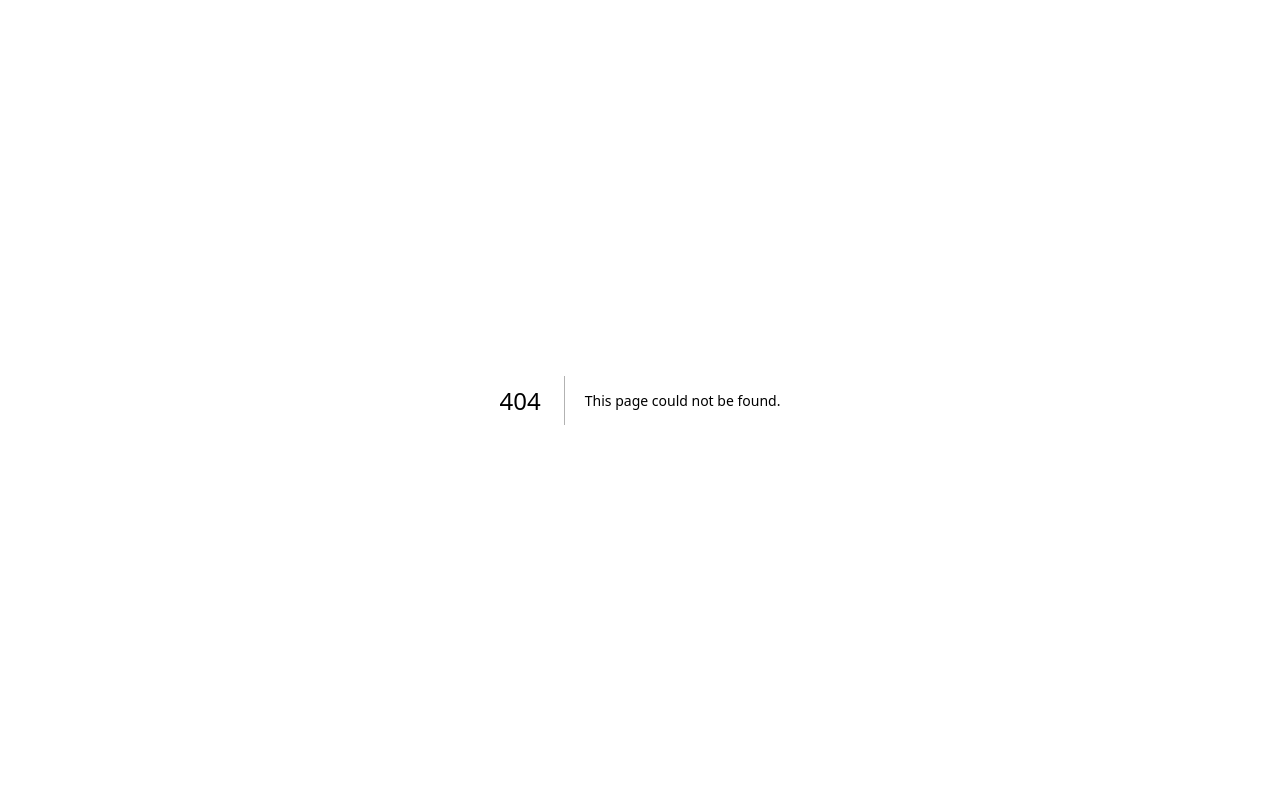
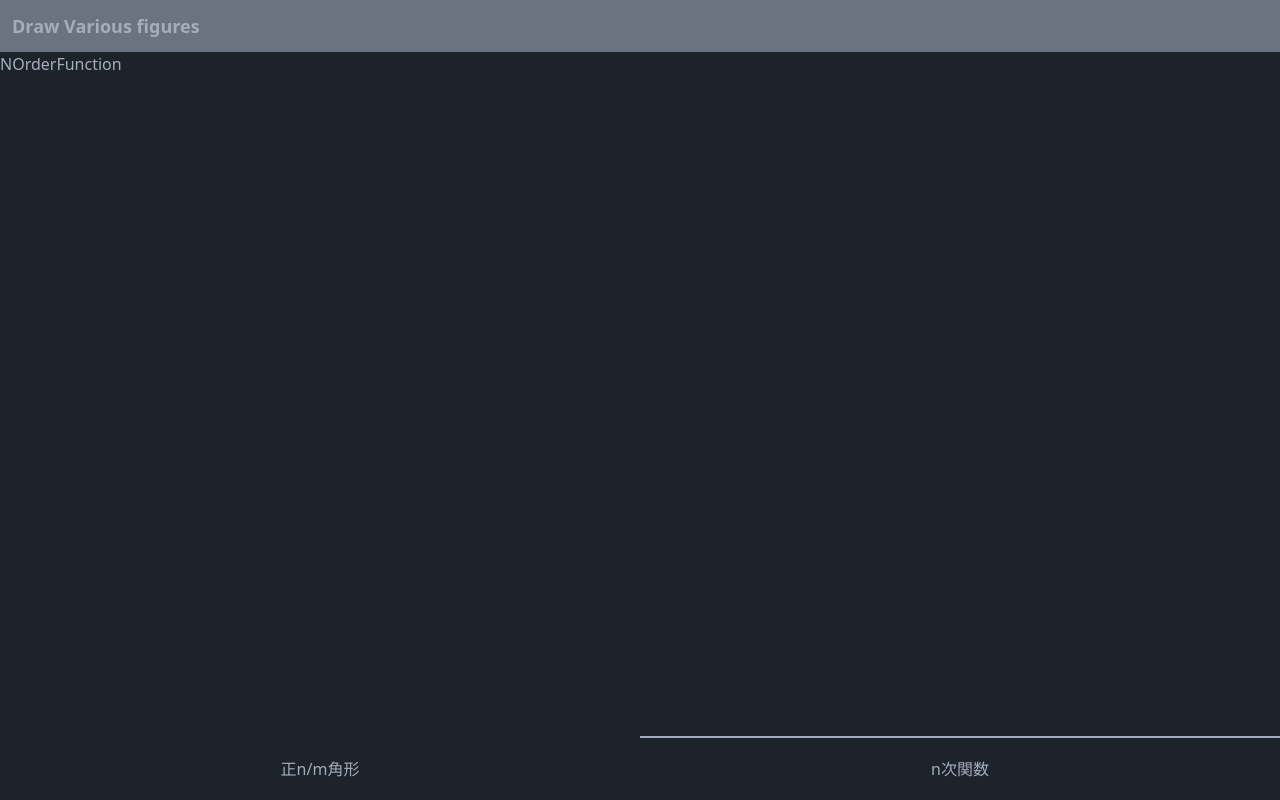
Before and after one commit to maaaashi/draw-regular-polygon, a Next.js app: page /n-order-function in a window 1280 px wide. Before the commit this address had no page. Built offline with nearby package versions, Linux system fonts and the light colour scheme.

Commit message:
デザイン修正

```diff
--- a/src/app/layout.tsx
+++ b/src/app/layout.tsx
@@ -1,5 +1,7 @@
+import Header from '@/components/Header'
 import './globals.css'
 import type { Metadata } from 'next'
+import Footer from '@/components/Footer'
 
 export const metadata: Metadata = {
   title: 'DRP',
@@ -11,8 +13,14 @@ export default function RootLayout({
   children: React.ReactNode
 }) {
   return (
-    <html lang='ja' className='bg-slate-800'>
-      <body className='h-screen container mx-auto'>{children}</body>
+    <html lang='ja' data-theme='dark'>
+      <body className='flex flex-col h-screen overflow-y-hidden'>
+        <Header />
+        <div className='container mx-auto flex-1 h-[200px] overflow-y-auto'>
+          {children}
+        </div>
+        <Footer />
+      </body>
     </html>
   )
 }
--- /dev/null
+++ b/src/app/n-order-function/page.tsx
@@ -0,0 +1,7 @@
+import React from 'react'
+
+const NOrderFunction = () => {
+  return <div>NOrderFunction</div>
+}
+
+export default NOrderFunction
--- a/src/app/page.tsx
+++ b/src/app/page.tsx
@@ -1,6 +1,7 @@
 'use client'
 
 import ComplexPlaneChart from '@/components/ComplexChart'
+import Header from '@/components/Header'
 import { FormEvent, useState } from 'react'
 
 export type Point = {
@@ -50,16 +51,21 @@ export default function Home() {
 
   return (
     <main className='flex flex-col items-center p-5 h-full'>
+      <h2>正n/m角形</h2>
       <ComplexPlaneChart data={data} />
-      <form onSubmit={submitHandler} className='flex'>
+      <form onSubmit={submitHandler} className='flex items-center gap-5'>
+        <div>
+          <span>正</span>
           <input
             type='text'
             value={userInput}
-          className='input w-full max-w-xs'
+            className='input input-bordered input-primary w-32'
             onChange={(e) => {
               setUserInput(e.target.value)
             }}
           />
+          <span>角形</span>
+        </div>
         <button className='btn btn-primary' type='submit'>
           作成
         </button>
--- a/src/components/ComplexChart.tsx
+++ b/src/components/ComplexChart/index.tsx
@@ -58,7 +58,7 @@ const ComplexChart: FC<Props> = ({ data }) => {
   }
 
   return (
-    <div className='pt-20 md:pt-40 pb-20 md:pb-40 w-52 md:w-96'>
+    <div className='w-52 md:w-96 p-5 aspect-square'>
       <Scatter
         data={chartData}
         options={options}
--- /dev/null
+++ b/src/components/Footer/index.tsx
@@ -0,0 +1,42 @@
+'use client'
+
+import Link from 'next/link'
+import React, { useEffect, useState } from 'react'
+
+const Footer = () => {
+  const [pathname, setPathname] = useState('')
+
+  const isActive = (href: string) => {
+    if (pathname === href) return 'active'
+    return ''
+  }
+
+  useEffect(() => {
+    setPathname(window.location.pathname)
+  }, [])
+
+  return (
+    <div className='btm-nav'>
+      <Link
+        href='/'
+        className={isActive('/')}
+        onClick={() => {
+          setPathname('/')
+        }}
+      >
+        <button>正n/m角形</button>
+      </Link>
+      <Link
+        href='/n-order-function'
+        className={isActive('/n-order-function')}
+        onClick={() => {
+          setPathname('/n-order-function')
+        }}
+      >
+        <button>n次関数</button>
+      </Link>
+    </div>
+  )
+}
+
+export default Footer
--- /dev/null
+++ b/src/components/Header/index.tsx
@@ -0,0 +1,11 @@
+import React from 'react'
+
+const Header = () => {
+  return (
+    <div className='bg-gray-500 w-full p-3'>
+      <h1 className='font-bold text-lg'>Draw Various figures</h1>
+    </div>
+  )
+}
+
+export default Header
```
Lines whose indentation alone changed are shown as unchanged.
